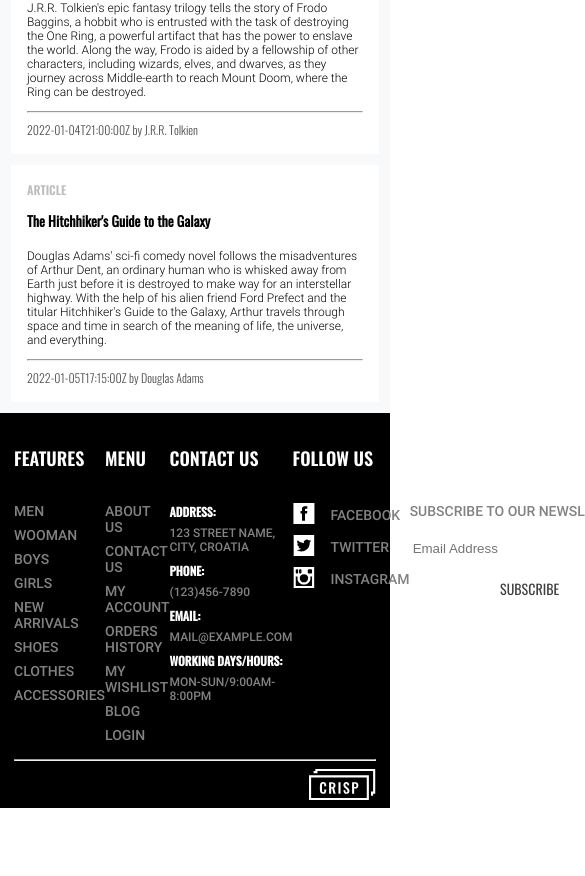
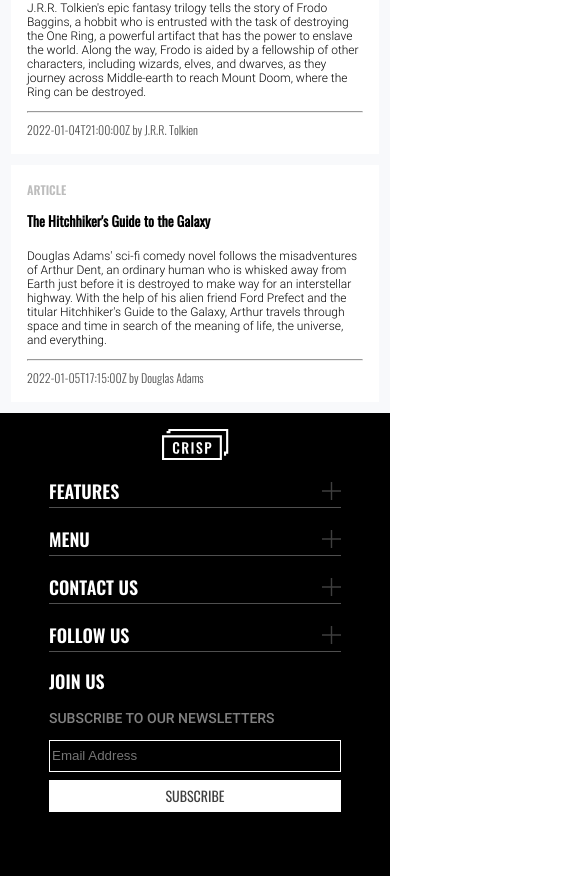
Before and after one commit to aBorovina1974/WEB-SHOP, a React (Create React App) app: page / in a window 390 px wide. Shown: the part 2702-3578 px from the top of the page, 585 px wide, since content can reach past the window. Before the commit the page ends 3510 px from the top, so only its background shows below. Built offline with nearby package versions, Linux system fonts and the light colour scheme.

Commit message:
fix footer, responsive

```diff
--- a/src/components/Footer/Footer.js
+++ b/src/components/Footer/Footer.js
@@ -1,12 +1,13 @@
 import React from "react";
-import styles from "./Footer.module.scss";
-import FooterItem from "./FooterItem/FooterItem";
+import FooterList from "./FooterList/FooterList";
 import Newsletter from "./Newsletter/Newsletter";
 import FacebookIcon from "../UI/icons/FacebookIcon";
 import TwitterIcon from "../UI/icons/TwitterIcon";
 import InstagramIcon from "../UI/icons/InstagramIcon";
 import LogoIcon from "../UI/icons/LogoIcon";
 import FooterItems from "../../data/footer.json";
+import FooterItem from "./FooterItem/FooterItem";
+import styles from "./Footer.module.scss";
 
 const Footer = () => {
   const icons = {
@@ -17,24 +18,27 @@ const Footer = () => {
 
   return (
     <footer className={styles.footer}>
+      <LogoIcon className={styles.logo} />
       <ul className={styles.items}>
         {FooterItems &&
           FooterItems.map((footerItem) => (
             <li key={footerItem.id}>
-              <FooterItem
+              <FooterItem title={footerItem.title} toggle={true}>
+                <FooterList
                   items={{
                     type: footerItem.type,
-                  main: footerItem.main,
                     list: footerItem.list,
                   }}
                   icons={icons}
                 />
+              </FooterItem>
             </li>
           ))}
+        <FooterItem title="JOIN US" toggle={false}>
           <Newsletter />
+        </FooterItem>
       </ul>
       <hr />
-      <LogoIcon className={styles.logo} />
     </footer>
   );
 };
--- a/src/components/Footer/Footer.module.scss
+++ b/src/components/Footer/Footer.module.scss
@@ -4,23 +4,44 @@
   flex-direction: column;
   align-items: center;
   background-color: black;
-  padding: 2rem 0.875rem 0.5rem 0.875rem;
+  padding: 1rem 0.875rem 3rem 0.875rem;
 
   .items {
     width: 100%;
     display: flex;
-    justify-content: space-between;
-    align-items: flex-start;
+    flex-direction: column;
+    justify-content: flex-start;
+    align-items: center;
     list-style: none;
-    margin: 0;
     padding: 0;
+
+    @media (min-width: 640px) {
+      align-items: flex-start;
+    }
+
+    @media (min-width: 810px) {
+      flex-direction: row;
+      justify-content: space-between;
+      align-items: flex-start;
+    }
   }
-  hr {
-    width: 100%;
-    color: #4f4f4f;
+  & hr {
+    display: none;
+
+    @media (min-width: 640px) {
+      display: inline;
+      width: 100%;
+      height: 1px;
+      border: none;
+      background-color: #4f4f4f;
+    }
   }
 
   .logo {
-    align-self: flex-end;
+    align-self: center;
+
+    @media (min-width: 640px) {
+      align-self: flex-end;
+    }
   }
 }
--- a/src/components/Footer/FooterItem/FooterItem.js
+++ b/src/components/Footer/FooterItem/FooterItem.js
@@ -1,30 +1,35 @@
-import React from "react";
+import React, { useState } from "react";
+import Newsletter from "../Newsletter/Newsletter";
+import useMatchMedia from "../../../hooks/useMatchMedia";
+import ExpandIcon from "../../UI/icons/ExpandIcon";
+import ColapseIcon from "../../UI/icons/ColapseIcon";
 import styles from "./FooterItem.module.scss";
 
 const FooterItem = (props) => {
+  const isMatchMedia = useMatchMedia(810);
+  const [isOpen, setIsOpen] = useState(false);
+
+  const itemTitle = <span className={styles.title}>{props.title}</span>;
+
+  const toggleHandler = () => {
+    setIsOpen((prevIsOpen) => !prevIsOpen);
+  };
   return (
     <div className={styles.container}>
-      <button>{props.items.main}</button>
-      <ul className={styles.items}>
-        {props.items.list.map((item) => (
-          <li key={item.id}>
-            {props.items.type === "nav" && (
-              <a>
-                {item.icon && (
-                  <span className={styles.icon}>{props.icons[item.icon]}</span>
-                )}
-                <span>{item.title}</span>
-              </a>
-            )}
-            {props.items.type === "info" && (
-              <>
-                <h3>{`${item.title}:`}</h3>
-                <p>{item.subtitle}</p>
-              </>
-            )}
-          </li>
-        ))}
-      </ul>
+      {props.toggle === true && !isMatchMedia ? (
+        <button
+          className={`${styles.toggle} ${isOpen ? styles.open : ""}`}
+          onClick={toggleHandler}
+        >
+          {itemTitle}
+          {isOpen ? <ColapseIcon /> : <ExpandIcon />}
+        </button>
+      ) : (
+        itemTitle
+      )}
+      {(isOpen || isMatchMedia || !props.toggle) && (
+        <div className={styles.content}>{props.children}</div>
+      )}
     </div>
   );
 };
--- a/src/components/Footer/FooterItem/FooterItem.module.scss
+++ b/src/components/Footer/FooterItem/FooterItem.module.scss
@@ -1,57 +1,39 @@
 .container {
-  max-width: fit-content;
-  display: flex;
-  flex-direction: column;
-  justify-content: flex-start;
-  align-items: flex-start;
+  width: 292px;
 
-  button {
+  @media (min-width: 810px) {
+    width: fit-content;
+  }
+
+  .toggle {
+    width: 100%;
+    height: 2rem;
+    display: flex;
+    justify-content: space-between;
+    align-items: center;
     padding: 0;
+    margin-bottom: 1rem;
+    border-style: none;
+    outline: none;
+    border-bottom: 1px solid #4f4f4f;
+    background-color: transparent;
+    cursor: pointer;
+  }
+  .open {
     border: none;
-    outline: none;
-    background-color: transparent;
+  }
+
+  .content {
+    margin-top: 1rem;
+  }
+
+  & .title {
     font-family: "OswaldSemibold";
     font-size: 1.125rem;
-    margin-bottom: 2rem;
     color: white;
-    cursor: pointer;
-  }
 
-  ul {
-    list-style: none;
-    margin: 0;
-    padding: 0;
-
-    li {
-      margin-bottom: 0.5rem;
-
-      a {
-        display: flex;
-        align-items: center;
-        text-decoration: none;
-        font-family: "RobotoMedium";
-        font-size: 0.875rem;
-        color: #828282;
-        cursor: pointer;
-
-        span.icon {
-          margin-right: 1rem;
-        }
-      }
-
-      h3 {
-        font-family: "OswaldMedium";
-        font-size: 0.75rem;
-        color: white;
-        margin: 0 0 0.375rem;
-      }
-
-      p {
-        font-family: "RobotoMedium";
-        font-size: 0.75rem;
-        color: #828282;
-        margin: 0;
-      }
+    @media (min-width: 810px) {
+      padding-bottom: 2rem;
     }
   }
 }
--- /dev/null
+++ b/src/components/Footer/FooterList/FooterList.js
@@ -0,0 +1,29 @@
+import React from "react";
+import styles from "./FooterList.module.scss";
+
+const FooterItem = (props) => {
+  return (
+    <ul className={styles.items}>
+      {props.items.list.map((item) => (
+        <li key={item.id}>
+          {props.items.type === "nav" && (
+            <a>
+              {item.icon && (
+                <span className={styles.icon}>{props.icons[item.icon]}</span>
+              )}
+              <span>{item.title}</span>
+            </a>
+          )}
+          {props.items.type === "info" && (
+            <>
+              <h3>{`${item.title}:`}</h3>
+              <p>{item.subtitle}</p>
+            </>
+          )}
+        </li>
+      ))}
+    </ul>
+  );
+};
+
+export default FooterItem;
--- /dev/null
+++ b/src/components/Footer/FooterList/FooterList.module.scss
@@ -0,0 +1,41 @@
+.items {
+  display: flex;
+  flex-direction: column;
+  justify-content: flex-start;
+  align-items: flex-start;
+  list-style: none;
+  margin: 0;
+  padding: 0;
+
+  & li {
+    margin-bottom: 0.5rem;
+
+    & a {
+      display: flex;
+      align-items: center;
+      text-decoration: none;
+      font-family: "RobotoMedium";
+      font-size: 0.875rem;
+      color: #828282;
+      cursor: pointer;
+
+      span.icon {
+        margin-right: 1rem;
+      }
+    }
+
+    & h3 {
+      font-family: "OswaldMedium";
+      font-size: 0.75rem;
+      color: white;
+      margin: 0 0 0.375rem;
+    }
+
+    & p {
+      font-family: "RobotoMedium";
+      font-size: 0.75rem;
+      color: #828282;
+      margin: 0;
+    }
+  }
+}
--- a/src/components/Footer/Newsletter/Newsletter.js
+++ b/src/components/Footer/Newsletter/Newsletter.js
@@ -2,16 +2,13 @@ import React from "react";
 import styles from "./Newsletter.module.scss";
 const Newsletter = () => {
   return (
-    <div className={styles.container}>
-      <button>JOIN US</button>
-      <form>
-        <p className={styles.newsletter}>SUBSCRIBE TO OUR NEWSLETTERS</p>
-        <input id="email" type="email" placeholder="Email Address" />
-        <button className={styles.submit} type="submit">
-          SUBSCRIBE
-        </button>
-      </form>
-    </div>
+    <form className={styles.newsletter}>
+      <p className={styles.title}>SUBSCRIBE TO OUR NEWSLETTERS</p>
+      <input id="email" type="email" placeholder="Email Address" />
+      <button className={styles.submit} type="submit">
+        SUBSCRIBE
+      </button>
+    </form>
   );
 };
 
--- a/src/components/Footer/Newsletter/Newsletter.module.scss
+++ b/src/components/Footer/Newsletter/Newsletter.module.scss
@@ -1,30 +1,15 @@
-.container {
-  max-width: fit-content;
+.newsletter {
+  width: 292px;
   display: flex;
   flex-direction: column;
   justify-content: flex-start;
   align-items: flex-start;
 
-  button {
-    padding: 0;
-    border: none;
-    outline: none;
-    background-color: transparent;
-    font-family: "OswaldSemibold";
-    font-size: 1.125rem;
-    margin-bottom: 2rem;
-    color: white;
-    cursor: pointer;
+  @media (min-width: 810px) {
+    width: 15rem;
   }
 
-  form {
-    width: 15rem;
-    display: flex;
-    flex-direction: column;
-    justify-content: flex-start;
-    align-items: flex-start;
-
-    .newsletter {
+  .title {
     font-family: "RobotoMedium";
     font-size: 0.875rem;
     color: #828282;
@@ -41,13 +26,15 @@
     margin-bottom: 0.5rem;
   }
 
-    button.submit {
+  .submit {
     width: 100%;
     height: 2rem;
+    border: none;
+    border-style: none;
+    outline: none;
     background-color: white;
     font-family: "OswaldRegular";
     font-size: 0.875rem;
     color: #3f3f3f;
   }
 }
-}
--- a/src/components/NewAccount/NewAccountForm.module.scss
+++ b/src/components/NewAccount/NewAccountForm.module.scss
@@ -1,6 +1,7 @@
 .container {
   width: fit-content;
   margin: 0 auto;
+  padding-bottom: 2rem;
 }
 
 .title {
--- /dev/null
+++ b/src/components/UI/icons/ColapseIcon.js
@@ -0,0 +1,18 @@
+import React from "react";
+
+const ColapseIcon = (props) => {
+  return (
+    <svg
+      xmlns="http://www.w3.org/2000/svg"
+      width="19"
+      height="2"
+      fill="none"
+      viewBox="0 0 19 2"
+      {...props}
+    >
+      <path stroke="#fff" strokeWdth="1.4" d="M19 1H0" />
+    </svg>
+  );
+};
+
+export default ColapseIcon;
--- /dev/null
+++ b/src/components/UI/icons/ExpandIcon.js
@@ -0,0 +1,18 @@
+import React from "react";
+
+const ExpandIcon = (props) => {
+  return (
+    <svg
+      xmlns="http://www.w3.org/2000/svg"
+      width="19"
+      height="18"
+      fill="none"
+      viewBox="0 0 19 18"
+      {...props}
+    >
+      <path stroke="#3F3F3F" strokeWidth="1.4" d="M9.5 0v18M19 9H0" />
+    </svg>
+  );
+};
+
+export default ExpandIcon;
--- a/src/data/footer.json
+++ b/src/data/footer.json
@@ -2,7 +2,7 @@
   {
     "id": "1",
     "type": "nav",
-    "main": "FEATURES",
+    "title": "FEATURES",
     "list": [
       { "title": "MEN", "id": "1" },
       { "title": "WOOMAN", "id": "2" },
@@ -17,7 +17,7 @@
   {
     "id": "2",
     "type": "nav",
-    "main": " MENU",
+    "title": " MENU",
     "list": [
       { "title": "ABOUT US", "id": "1" },
       { "title": "CONTACT US", "id": "2" },
@@ -31,7 +31,7 @@
   {
     "id": "3",
     "type": "info",
-    "main": " CONTACT US",
+    "title": " CONTACT US",
     "list": [
       {
         "title": "ADDRESS",
@@ -50,7 +50,7 @@
   {
     "id": "4",
     "type": "nav",
-    "main": " FOLLOW US",
+    "title": " FOLLOW US",
     "list": [
       { "title": "FACEBOOK", "icon": "facebook", "id": "1" },
       { "title": "TWITTER", "icon": "twitter", "id": "2" },
```
Also changed, not shown: src/assets/colapseIcon.svg (added). Lines whose indentation alone changed are shown as unchanged.
